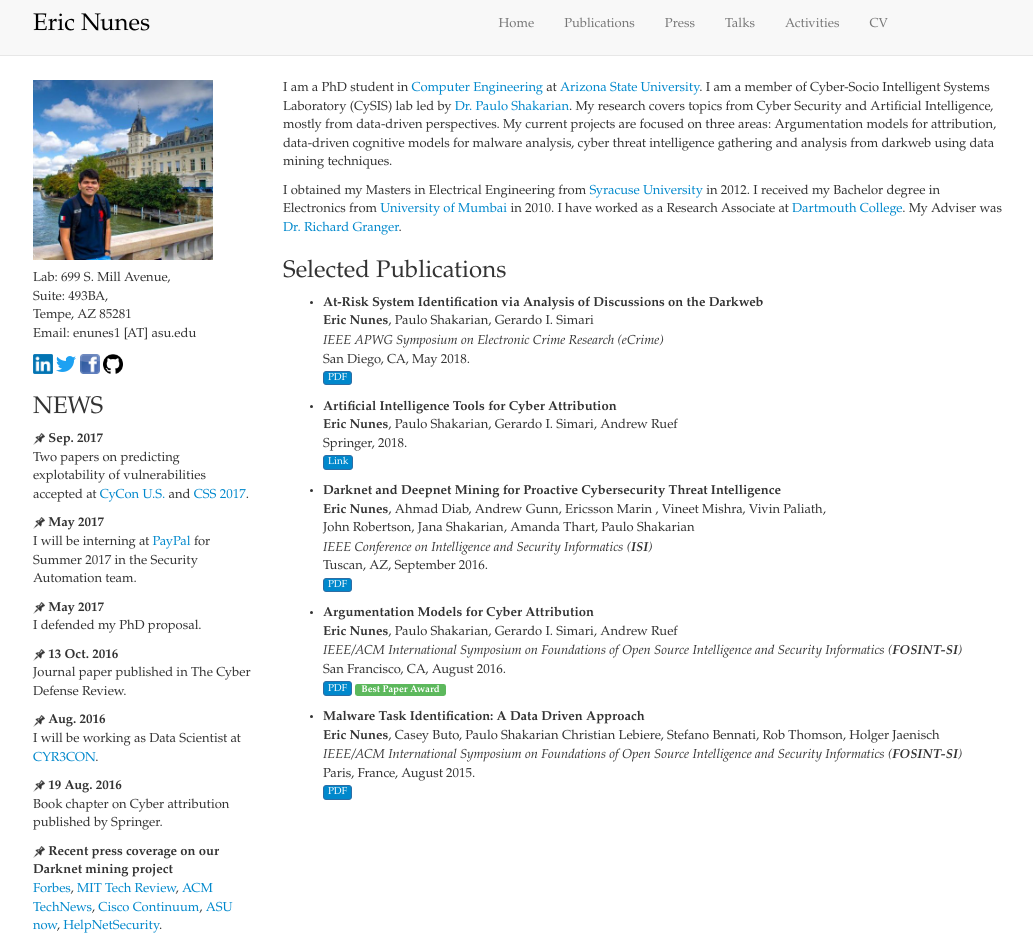
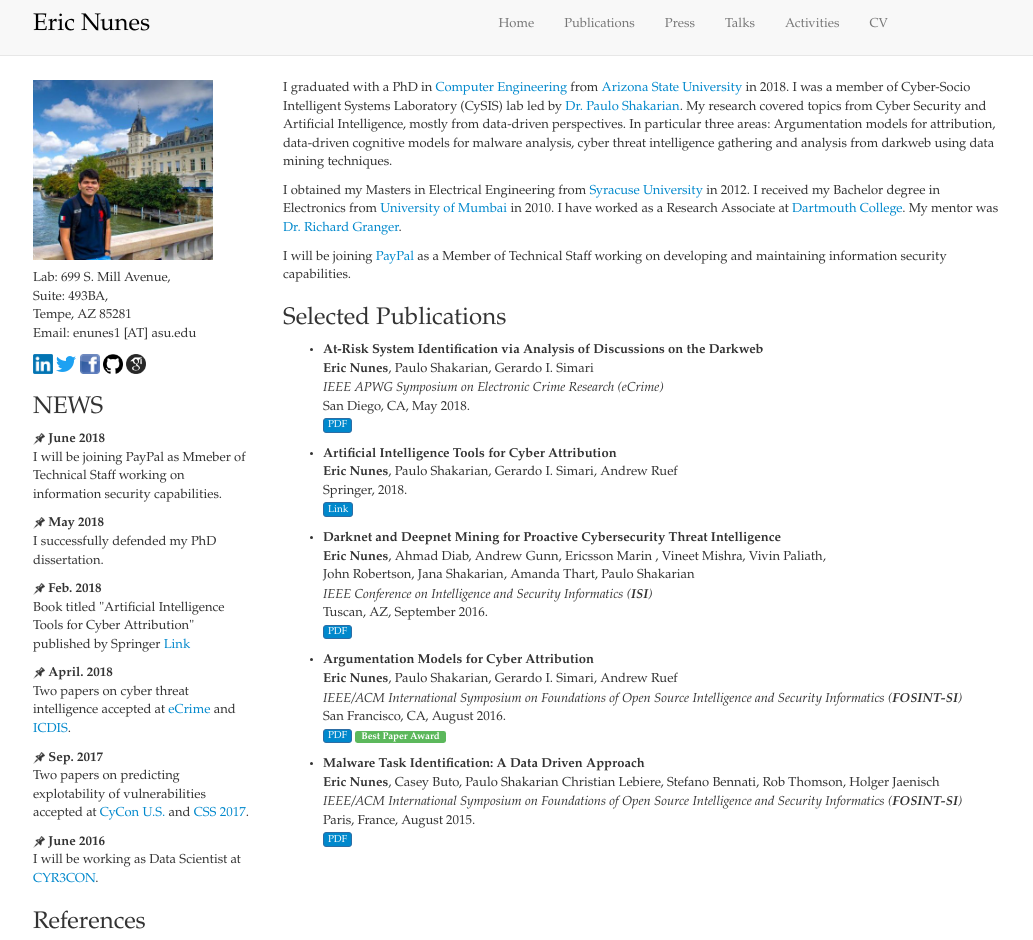
Before and after one commit to JohnShuShu/efnunes.github.io, a website: page index.html in a window 1280 px wide. Shown: the top 940 px of the page, without its empty margins (172-1205 px from the left). Drawn offline with nearby package versions, Linux system fonts and the light colour scheme.

Commit message:
index page edits

```diff
--- a/index.html
+++ b/index.html
@@ -74,6 +74,7 @@
         <a href="https://twitter.com/eric_nunes18"><img src="./images/twitter.png" width="20"></a>
         <a href="https://www.facebook.com/Eric.nunes1989"><img src="./images/fb.jpg" width="20"></a>
          <a href="https://github.com/efnunes"><img src="./images/git.png"width="20"></a>
+         <a href="https://scholar.google.com/citations?user=haxkvWkAAAAJ&hl=en"><img src="./images/gscholar.png"width="20"></a>
 
          </p>
         </div>
@@ -82,6 +83,22 @@
         <!--<p>&nbsp;</p>-->
         <h3>NEWS</h3>
 
+        <p><img src="./images/pin.png" width="12">
+          <strong>June 2018</strong><br>
+          I will be joining PayPal as Mmeber of Technical Staff working on information security capabilities.</p>
+
+          <p><img src="./images/pin.png" width="12">
+            <strong>May 2018</strong><br>
+            I successfully defended my PhD dissertation.</p>
+
+            <p><img src="./images/pin.png" width="12">
+              <strong>Feb. 2018</strong><br>
+              Book titled "Artificial Intelligence Tools for Cyber Attribution" published by Springer <a href="https://www.springer.com/us/book/9783319737874">Link</a>
+
+              <p><img src="./images/pin.png" width="12">
+                <strong>April. 2018</strong><br>
+                Two papers on cyber threat intelligence accepted at <a href="https://www.antiphishing.org/apwg-events/ecrime2018/">eCrime</a> and <a href="https://www.icdis.org/">ICDIS</a>.</p>
+
 
         <p><img src="./images/pin.png" width="12">
           <strong>Sep. 2017</strong><br>
@@ -89,27 +106,17 @@
 
 
 
-        <p><img src="./images/pin.png" width="12">
-          <strong>May 2017</strong><br>
-          I will be interning at <a href="https://www.paypal.com/us/home">PayPal</a> for Summer 2017 in the Security Automation team.</p>
+
 
 
 
         <p><img src="./images/pin.png" width="12">
-          <strong>May 2017</strong><br>
-          I defended my PhD proposal.</p>
-
-        <p><img src="./images/pin.png" width="12">
-          <strong>13 Oct. 2016</strong><br>
-          Journal paper published in The Cyber Defense Review.</p>
-
-        <p><img src="./images/pin.png" width="12">
-            <strong>Aug. 2016</strong><br>
+            <strong>June 2016</strong><br>
             I will be working as Data Scientist at <a href="http://www.cyr3con.com/">CYR3CON</a>.</p>
 
 
 
-        <p><img src="./images/pin.png" width="12">
+        <!--<p><img src="./images/pin.png" width="12">
           <strong>19 Aug. 2016</strong><br>
           Book chapter on Cyber attribution published by Springer.</p>
 
@@ -123,7 +130,7 @@
             <a href="https://www.helpnetsecurity.com/2016/08/10/cyber-threats-underground-markets/">HelpNetSecurity</a>.
             </p>
 
-          <!--<p><img src="./images/pin.png" width="12">
+          <p><img src="./images/pin.png" width="12">
           <strong>20 July 2016</strong><br>
           A new paper in <a href="http://www.isi-conf.org/">IEEE ISI'16</a>: on cyber threat intelligence.</p>
 
@@ -174,10 +181,13 @@
         <div class="bs-component">
             <h1></h1>
 
-            <p>I am a PhD student in <a href="http://cidse.engineering.asu.edu/forstudent/prospective-students/computer-systems-engineering/">Computer Engineering</a> at <a href="http://www.asu.edu/">Arizona State University</a>. I am a member of Cyber-Socio Intelligent Systems Laboratory (CySIS) lab led by <a href="http://cysis.engineering.asu.edu/">Dr. Paulo Shakarian</a>. My research covers topics from Cyber Security and Artificial Intelligence, mostly from data-driven perspectives. My current projects are focused on three areas: Argumentation models for attribution, data-driven cognitive models for malware analysis, cyber threat intelligence gathering and analysis from darkweb using data mining techniques. </p>
+            <p>I graduated with a PhD in <a href="http://cidse.engineering.asu.edu/forstudent/prospective-students/computer-systems-engineering/">Computer Engineering</a> from <a href="http://www.asu.edu/">Arizona State University</a> in 2018. I was a member of Cyber-Socio Intelligent Systems Laboratory (CySIS) lab led by <a href="http://cysis.engineering.asu.edu/">Dr. Paulo Shakarian</a>. My research covered topics from Cyber Security and Artificial Intelligence, mostly from data-driven perspectives. In particular three areas: Argumentation models for attribution, data-driven cognitive models for malware analysis, cyber threat intelligence gathering and analysis from darkweb using data mining techniques. </p>
 
             <p>
-            I obtained my Masters in Electrical Engineering from <a href="http://www.syr.edu/">Syracuse University</a> in 2012. I received my Bachelor degree in Electronics from <a href="http://archive.mu.ac.in/">University of Mumbai</a> in 2010. I have worked as a Research Associate at <a href="http://dartmouth.edu/">Dartmouth College</a>. My Adviser was <a href="https://www.dartmouth.edu/~rhg/">Dr. Richard Granger</a>.<!--Here is my <a href="http://people.cs.vt.edu/~gangwang/CV.pdf">CV</a>.</p>-->
+            I obtained my Masters in Electrical Engineering from <a href="http://www.syr.edu/">Syracuse University</a> in 2012. I received my Bachelor degree in Electronics from <a href="http://archive.mu.ac.in/">University of Mumbai</a> in 2010. I have worked as a Research Associate at <a href="http://dartmouth.edu/">Dartmouth College</a>. My mentor was <a href="https://www.dartmouth.edu/~rhg/">Dr. Richard Granger</a>.<!--Here is my <a href="http://people.cs.vt.edu/~gangwang/CV.pdf">CV</a>.</p>-->
+
+            <p>
+            I will be joining <a href="https://www.paypal.com/us/home">PayPal</a> as a Member of Technical Staff working on developing and maintaining information security capabilities.<!--Here is my <a href="http://people.cs.vt.edu/~gangwang/CV.pdf">CV</a>.</p>-->
 
 
 
```
Also changed, not shown: images/gscholar.png (added).
